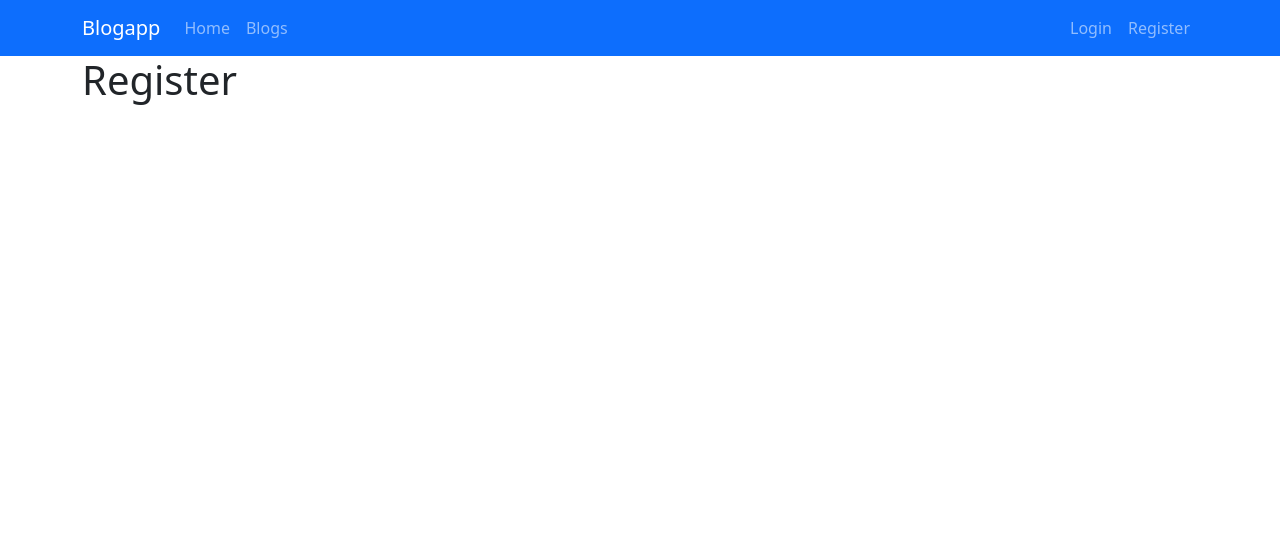
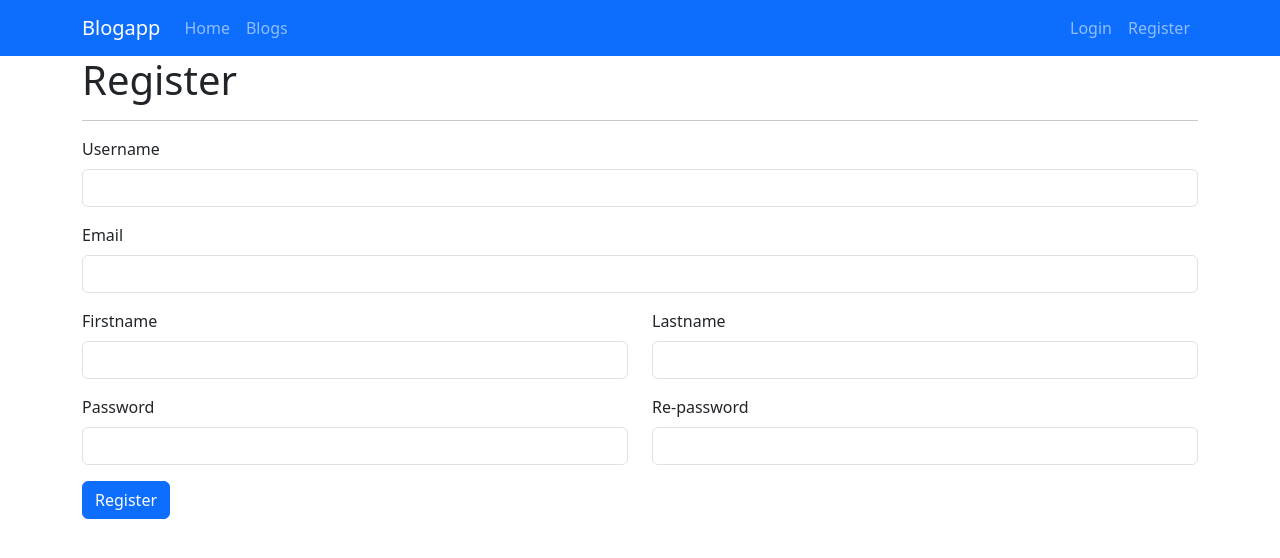
Before and after one commit to Berkantrkgl/django-tutorial, a Django app: page /account/register in a window 1280 px wide. Shown: the top 558 px of the page. Run offline with Django 3.2, Linux system fonts and the light colour scheme; some libraries are stand-ins or nearby versions.

Commit message:
add register

```diff
--- a/blogapp/account/templates/account/register.html
+++ b/blogapp/account/templates/account/register.html
@@ -10,7 +10,59 @@
 {% block content %}
 
 <div class="container">
-    <h1>Register</h1>
+    <div class="col">
+
+        <h1>Register</h1>
+        <hr>
+
+        <form action="{% url 'register' %}" method="POST">
+
+            {% csrf_token %}
+
+            {% if error %}
+                <div class="alert alert-danger">
+                    {{ error }}
+                </div>
+
+            {% endif %}
+
+            <div class="mb-3">
+                <label for="username" class="form-label">Username</label>
+                <input type="text" class="form-control" name="username" value="{{ username}}">
+            </div>
+            <div class="mb-3">
+                <label for="email" class="form-label">Email</label>
+                <input type="email" class="form-control" name="email" value="{{ email}}">
+            </div>
+
+            <div class="row mb-3">
+                <div class="col">
+                    <label for="firstname" class="form-label">Firstname</label>
+                    <input type="text" class="form-control" name="firstname" value="{{ firstname}}">
+                </div>
+                <div class="col">
+                    <label for="lastname" class="form-label">Lastname</label>
+                    <input type="text" class="form-control" name="lastname" value="{{ lastname}}">
+                </div>
+            </div>
+
+            <div class="row mb-3">
+
+                <div class="col">
+                    <label for="password" class="form-label">Password</label>
+                    <input type="password" class="form-control" name="password">
+                </div>
+                <div class="col">
+                    <label for="repassword" class="form-label">Re-password</label>
+                    <input type="password" class="form-control" name="repassword">
+                </div>
+            </div>
+
+            <input type="submit" value="Register" class="btn btn-primary">
+
+        </form>
+
+    </div>
 </div>
 
 {% endblock %}
--- a/blogapp/account/views.py
+++ b/blogapp/account/views.py
@@ -1,5 +1,6 @@
 from django.shortcuts import render,redirect
 from django.contrib.auth import authenticate, login
+from django.contrib.auth.models import User
 
 # Create your views here.
 
@@ -24,6 +25,51 @@ def login_request(request):
 
 
 def register_request(request):
+
+    if request.method == "POST":
+        username = request.POST["username"]
+        email = request.POST["email"]
+        firstname = request.POST["firstname"]
+        lastname = request.POST["lastname"]
+        password = request.POST["password"]
+        repassword = request.POST["repassword"]
+
+        if password == repassword:
+            if User.objects.filter(username=username).exists():
+                return render(request, "account/register.html",
+                {
+                    "error": "username kullaniliyor.",
+                    "username":username,
+                    "email":email,
+                    "firstname":firstname,
+                    "lastname":lastname
+                })
+            else :
+                if User.objects.filter(email=email).exists():
+                    return render(request, "account/register.html",
+                    {
+                        "error": "email kullaniliyor..",
+                        "username":username,
+                        "email":email,
+                        "firstname":firstname,
+                        "lastname":lastname
+                    })
+                else:
+                    user = User.objects.create_user(username=username,email=email,first_name=firstname,last_name= lastname, password=password)
+                    user.save()
+                    return redirect("login")
+        else:
+            return render(request, "account/register.html",
+            {
+                "error": "parola eslesmiyor.",
+                "username":username,
+                "email":email,
+                "firstname":firstname,
+                "lastname":lastname
+
+            })
+
+
     return render(request, "account/register.html")
 
 
```
Also changed, not shown: blogapp/db.sqlite3.
